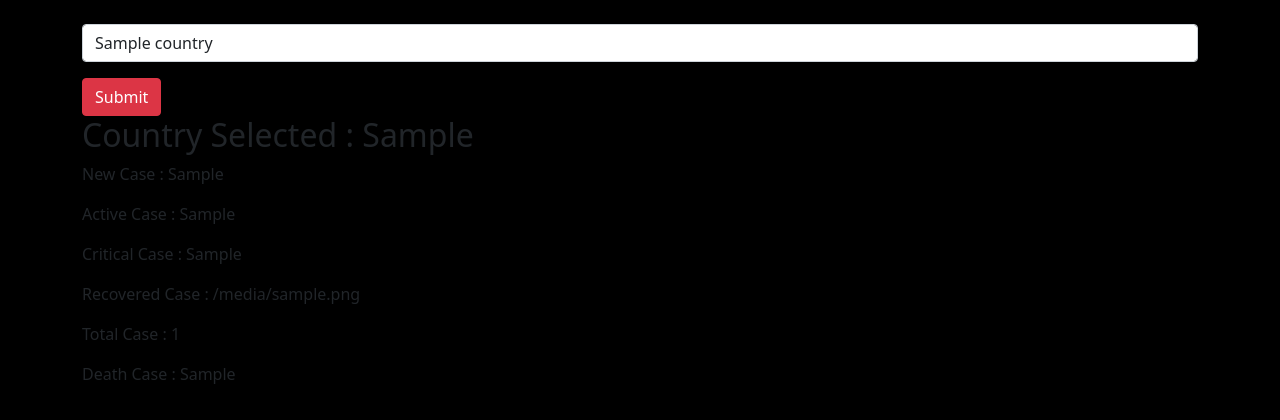
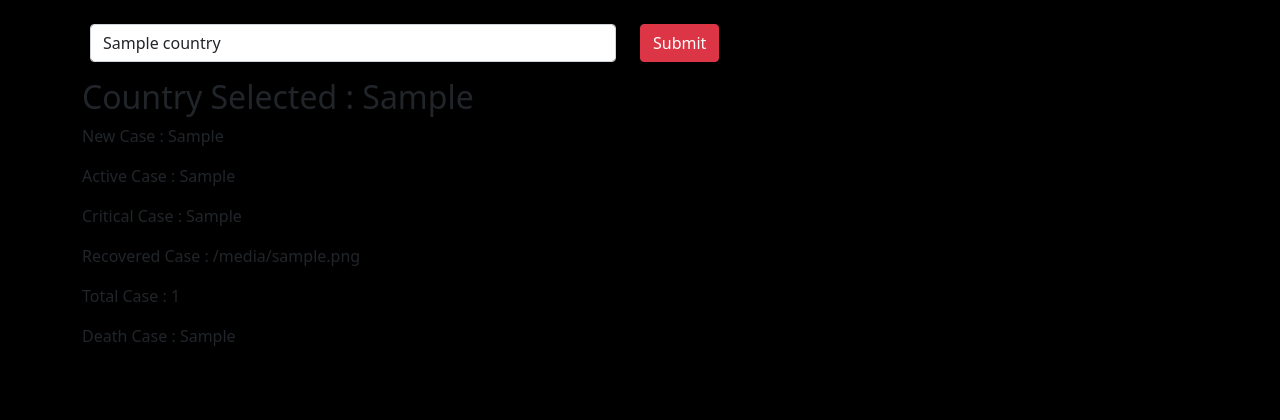
Before and after one commit to fitsumcs/Covid19_Tracker, a Django app: template templates/hello.html in a window 1280 px wide. Shown: the part 56-476 px from the top of the page. Run offline with Django 3.2, Linux system fonts and the light colour scheme; the template is opened without the code that fills it: most values are stand-ins (such as "Sample title", 1, 10 or a date in 2020).

Commit message:
applying bootstrap css  with grid for the form and #5

```diff
--- a/templates/hello.html
+++ b/templates/hello.html
@@ -30,23 +30,26 @@
     </nav>
     <div class="container mt-4 mr-0">
 
+
+
+          <form class="row g-2 mt-4" action="" method="post">
+            {% csrf_token %}
             <div class="row">
+
               <div class="col-md-6">
-
-        </div>
-        <div class="col-md-12">
-          <form action="" method="post">
-            {% csrf_token %}
                 <select class="form-control mb-3 " name="countries" id="countries">
                   {% for country in countryList %}
                   <option value="{{ country }}">{{ country }}</option>
                   {% endfor %}
                 </select>
+              </div>
+              <div class="col-md-6">
                 <input  class="btn btn-danger" type="submit" value="Submit">
+              </div>
+            </div>
           </form>
-        </div>
 
-      </div>
+
 
 
       <h2>
```
Lines whose indentation alone changed are shown as unchanged.
